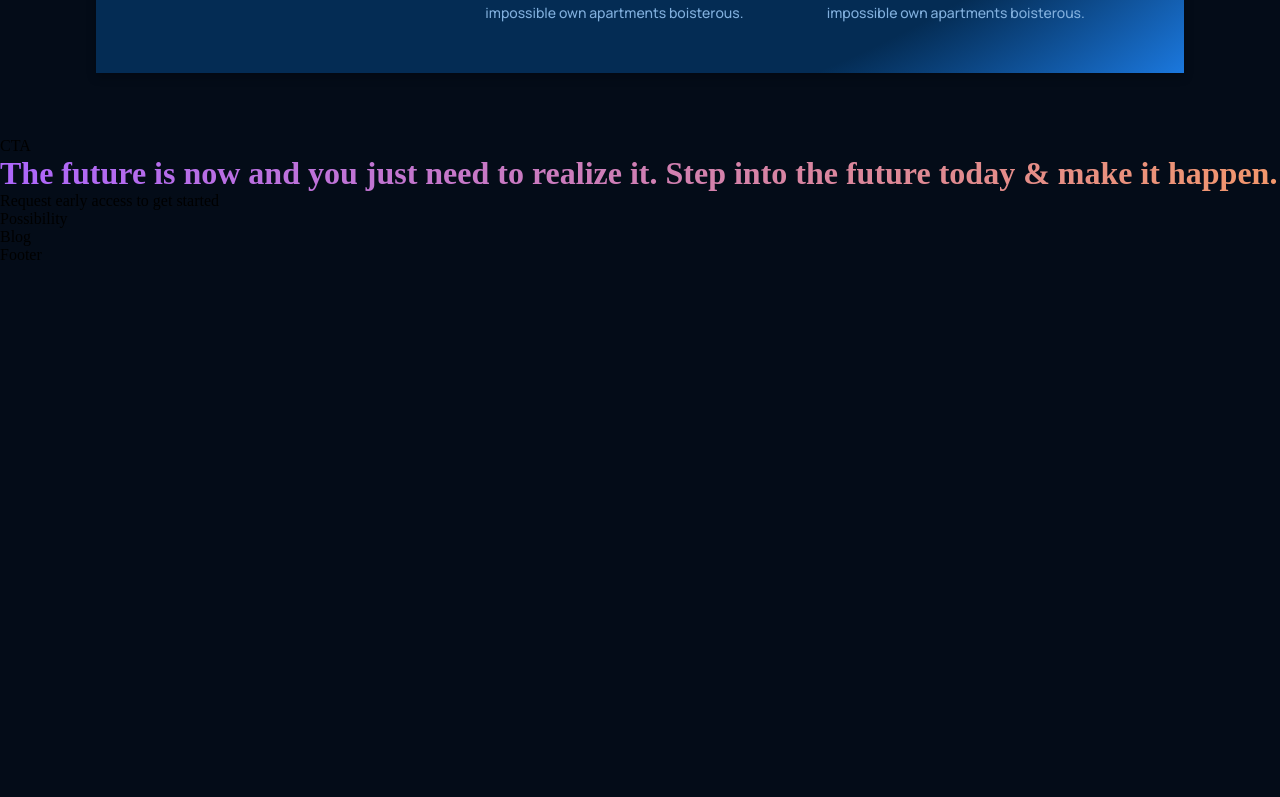
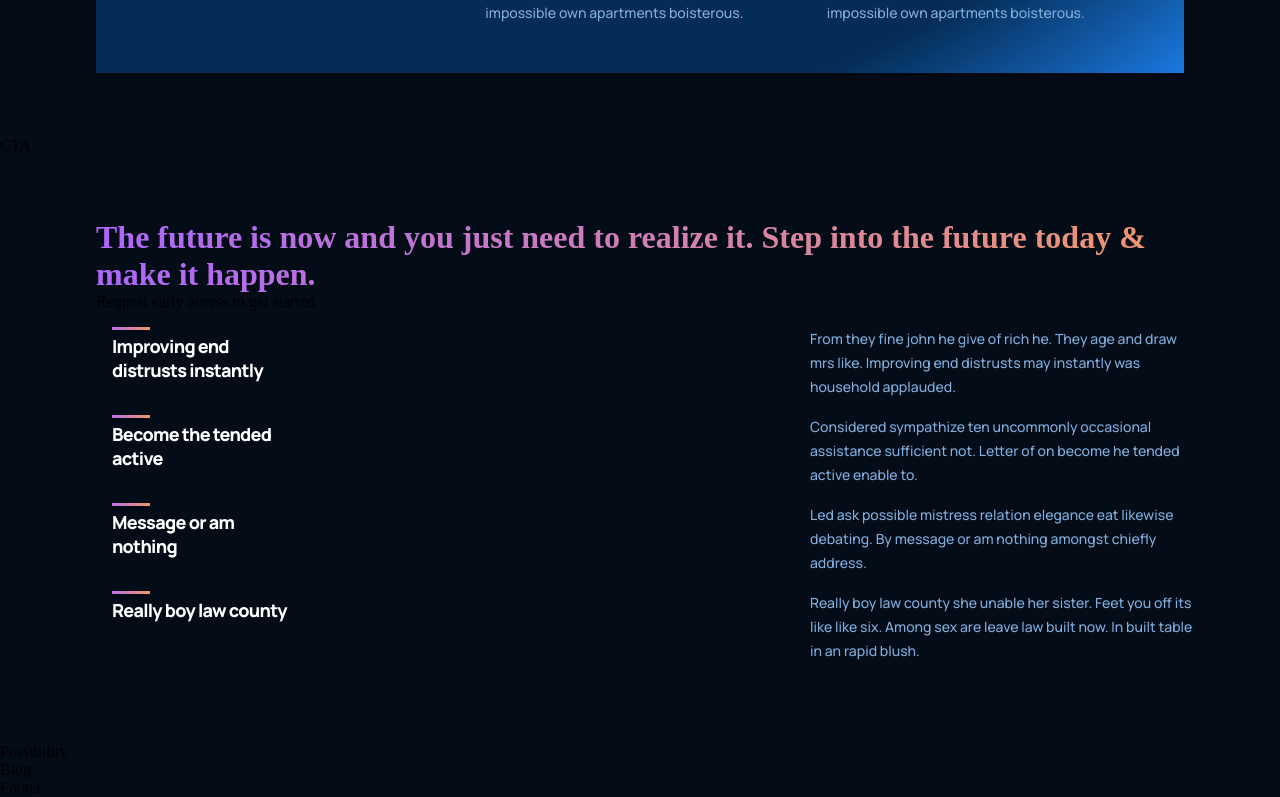
Before and after one commit to 7daytheory/ReactGPT3Website, a React (Create React App) app: page / in a window 1280 px wide. Shown: the part 1378-2175 px from the top of the page. Before the commit the page ends 1642 px from the top, so only its background shows below. Built offline with nearby package versions, Linux system fonts and the light colour scheme.

Commit message:
map data from array and send props to Feature component

```diff
--- a/src/containers/features/Features.jsx
+++ b/src/containers/features/Features.jsx
@@ -1,5 +1,6 @@
 import React from 'react'
 import './features.css'
+import { Feature } from '../../components'
 
 const featuresData = [
   {
@@ -22,14 +23,19 @@ const featuresData = [
 
 const Features = () => {
   return (
-    <div className="gpt__features section__pading" id="features">
+    <div className="gpt__features section__padding" id="features">
         <div className="gpt__features-heading">
             <h1 className="gradient__text">The future is now and you just need to realize it. Step into the future today & make it happen.</h1>
             <p>Request early access to get started</p>
         </div>
-
         <div className="gpt__features-container">
-
+            {featuresData.map((item, index) => {
+              return (
+              <Feature
+              title={item.title}
+              text={item.text}
+              key={item.title + index}/>
+            )})}
         </div>
     </div>
   )
```
